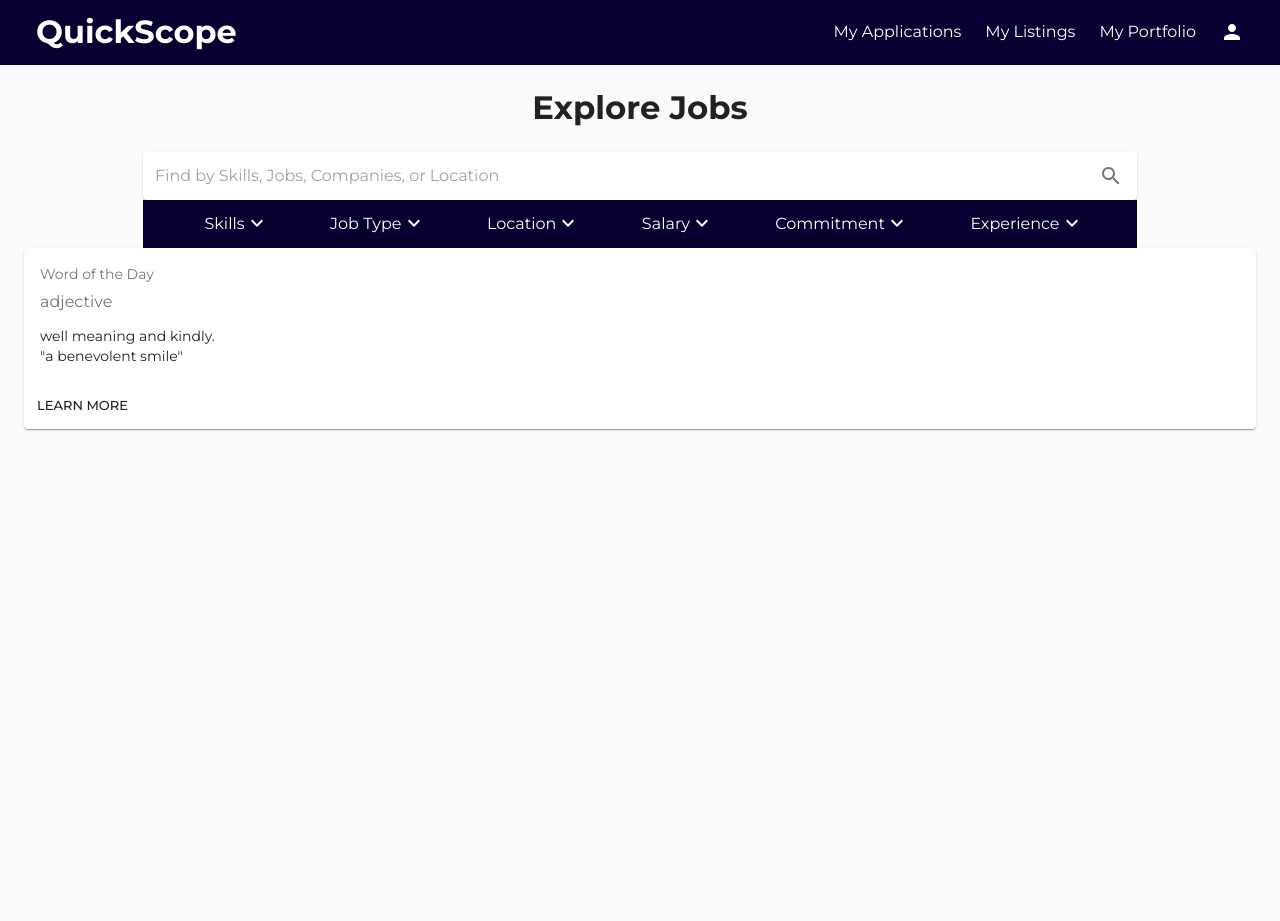
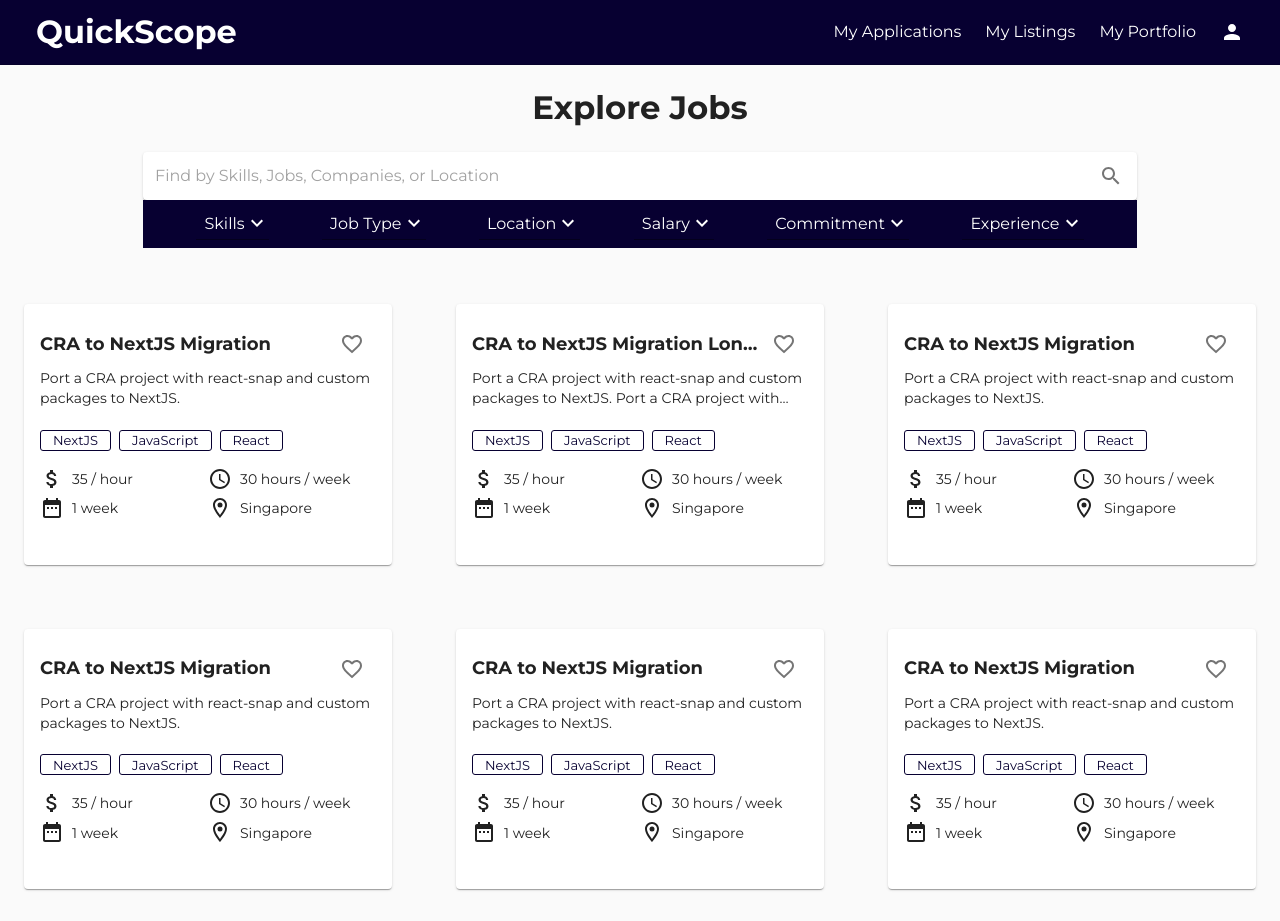
Before and after one commit to nelsontky/quickscope-frontend, a React (Create React App) app: page / in a window 1280 px wide. Before the commit the page ends 800 px from the top, so only its background shows below. Built offline with nearby package versions, Linux system fonts and the light colour scheme.

Commit message:
Half of homepage

```diff
--- /dev/null
+++ b/src/components/IconWithText.js
@@ -0,0 +1,23 @@
+import React from "react";
+
+// Material UI components
+import Typography from "@material-ui/core/Typography";
+import Grid from "@material-ui/core/Grid";
+
+export default function IconWithText({
+  IconComponent,
+  children,
+  className,
+  ...rest
+}) {
+  return (
+    <Grid container spacing={1} wrap="nowrap" alignItems="center">
+      <Grid item>{React.cloneElement(IconComponent)}</Grid>
+      <Grid item>
+        <Typography {...rest} className={className}>
+          {children}
+        </Typography>
+      </Grid>
+    </Grid>
+  );
+}
--- a/src/components/JobPreviewCard.js
+++ b/src/components/JobPreviewCard.js
@@ -1,55 +1,148 @@
-import React from "react";
+import React, { useState } from "react";
 import { makeStyles } from "@material-ui/core/styles";
+
 import Card from "@material-ui/core/Card";
-import CardActions from "@material-ui/core/CardActions";
 import CardContent from "@material-ui/core/CardContent";
-import Button from "@material-ui/core/Button";
+import Grid from "@material-ui/core/Grid";
 import Typography from "@material-ui/core/Typography";
+import IconButton from "@material-ui/core/IconButton";
 
-const useStyles = makeStyles({
+import AttachMoneyIcon from "@material-ui/icons/AttachMoney";
+import QueryBuilderIcon from "@material-ui/icons/QueryBuilder";
+import DateRangeIcon from "@material-ui/icons/DateRange";
+import RoomOutlinedIcon from "@material-ui/icons/RoomOutlined";
+import FavoriteBorderIcon from "@material-ui/icons/FavoriteBorder";
+import FavoriteIcon from "@material-ui/icons/Favorite";
+
+import Tag from "./Tag";
+import IconWithText from "./IconWithText";
+
+const useStyles = makeStyles((theme) => ({
   root: {
-    minWidth: 275,
-  },
-  bullet: {
-    display: "inline-block",
-    margin: "0 2px",
-    transform: "scale(0.8)",
+    width: "100%",
   },
   title: {
-    fontSize: 14,
+    fontSize: 18,
+    fontWeight: theme.typography.fontWeightBold,
+    display: "-webkit-box",
+    "-webkit-line-clamp": 1,
+    "-webkit-box-orient": "vertical",
+    overflow: "hidden",
   },
-  pos: {
-    marginBottom: 12,
+  description: {
+    display: "-webkit-box",
+    "-webkit-line-clamp": 2,
+    "-webkit-box-orient": "vertical",
+    overflow: "hidden",
   },
-});
+}));
 
-export default function JobPreviewCard() {
+export default function JobPreviewCard({ job }) {
   const classes = useStyles();
+  const [isLiked, setIsLiked] = useState(false);
+
+  const {
+    title,
+    description,
+    tags,
+    salary,
+    commitment,
+    duration,
+    location,
+  } = job;
 
   return (
     <Card className={classes.root}>
       <CardContent>
-        <Typography
-          className={classes.title}
-          color="textSecondary"
-          gutterBottom
+        <Grid
+          container
+          wrap="nowrap"
+          alignItems="center"
+          justify="space-between"
         >
-          Word of the Day
-        </Typography>
-        <Typography variant="h5" component="h2">
-        </Typography>
-        <Typography className={classes.pos} color="textSecondary">
-          adjective
-        </Typography>
-        <Typography variant="body2" component="p">
-          well meaning and kindly.
-          <br />
-          {'"a benevolent smile"'}
-        </Typography>
+          <Typography
+            component={Grid}
+            item
+            className={classes.title}
+            gutterBottom
+          >
+            {title}
+          </Typography>
+          <Grid item>
+            <IconButton onClick={() => setIsLiked(!isLiked)}>
+              {isLiked ? (
+                <FavoriteIcon style={{ color: "#c30000" }} />
+              ) : (
+                <FavoriteBorderIcon />
+              )}
+            </IconButton>
+          </Grid>
+        </Grid>
+
+        <Grid container spacing={2} direction="column">
+          <Grid item>
+            <Typography
+              className={classes.description}
+              variant="body2"
+              component="p"
+              gutterBottom
+            >
+              {description}
+            </Typography>
+          </Grid>
+          <Grid item>
+            <Grid container spacing={1}>
+              {tags.map((tag) => (
+                <Grid item key={tag}>
+                  <Tag label={tag} variant="outlined" />
+                </Grid>
+              ))}
+            </Grid>
+          </Grid>
+          <Grid item>
+            <Grid container wrap="nowrap">
+              <Grid item xs={6}>
+                <IconWithText
+                  variant="body2"
+                  gutterBottom
+                  IconComponent={<AttachMoneyIcon />}
+                >
+                  {salary}
+                </IconWithText>
+              </Grid>
+              <Grid item xs={6}>
+                <IconWithText
+                  variant="body2"
+                  gutterBottom
+                  IconComponent={<QueryBuilderIcon />}
+                >
+                  {commitment}
+                </IconWithText>
+              </Grid>
+            </Grid>
+            <Grid container wrap="nowrap">
+              <Grid item xs={6}>
+                <IconWithText
+                  variant="body2"
+                  gutterBottom
+                  IconComponent={<DateRangeIcon />}
+                >
+                  {duration}
+                </IconWithText>
+              </Grid>
+              <Grid item xs={6}>
+                <IconWithText
+                  variant="body2"
+                  gutterBottom
+                  IconComponent={<RoomOutlinedIcon />}
+                >
+                  {location}
+                </IconWithText>
+              </Grid>
+            </Grid>
+          </Grid>
+        </Grid>
       </CardContent>
-      <CardActions>
-        <Button size="small">Learn More</Button>
-      </CardActions>
     </Card>
   );
 }
--- /dev/null
+++ b/src/components/Tag.js
@@ -0,0 +1,24 @@
+import React from "react";
+import { makeStyles } from "@material-ui/core/styles";
+
+import Chip from "@material-ui/core/Chip";
+
+const useStyles = makeStyles(({
+  chip: {
+    borderRadius: 3,
+    height: 21,
+  },
+}));
+
+export default function Tag({ label, variant }) {
+  const classes = useStyles();
+
+  return (
+    <Chip
+      className={classes.chip}
+      label={label}
+      variant={variant}
+      color="primary"
+    />
+  );
+}
--- a/src/db.json
+++ b/src/db.json
@@ -6,5 +6,61 @@
     "salary": ["< 1000", "between 1000 to 3000", "> 3000"],
     "commitment": ["1 - 3 months", "1 -2 years", "> 2 years"],
     "experience": ["Entry Level", "Experienced"]
-  }
+  },
+  "jobs": [
+    {
+      "title": "CRA to NextJS Migration",
+      "description": "Port a CRA project with react-snap and custom packages to NextJS.",
+      "tags": ["NextJS", "JavaScript", "React"],
+      "salary": "35 / hour",
+      "commitment": "30 hours / week",
+      "duration": "1 week",
+      "location": "Singapore"
+    },
+    {
+      "title": "CRA to NextJS Migration Long Title Testing LOL HAHAHHA",
+      "description": "Port a CRA project with react-snap and custom packages to NextJS. Port a CRA project with react-snap and custom packages to NextJS. Port a CRA project with react-snap and custom packages to NextJS.",
+      "tags": ["NextJS", "JavaScript", "React"],
+      "salary": "35 / hour",
+      "commitment": "30 hours / week",
+      "duration": "1 week",
+      "location": "Singapore"
+    },
+    {
+      "title": "CRA to NextJS Migration",
+      "description": "Port a CRA project with react-snap and custom packages to NextJS.",
+      "tags": ["NextJS", "JavaScript", "React"],
+      "salary": "35 / hour",
+      "commitment": "30 hours / week",
+      "duration": "1 week",
+      "location": "Singapore"
+    },
+    {
+      "title": "CRA to NextJS Migration",
+      "description": "Port a CRA project with react-snap and custom packages to NextJS.",
+      "tags": ["NextJS", "JavaScript", "React"],
+      "salary": "35 / hour",
+      "commitment": "30 hours / week",
+      "duration": "1 week",
+      "location": "Singapore"
+    },
+    {
+      "title": "CRA to NextJS Migration",
+      "description": "Port a CRA project with react-snap and custom packages to NextJS.",
+      "tags": ["NextJS", "JavaScript", "React"],
+      "salary": "35 / hour",
+      "commitment": "30 hours / week",
+      "duration": "1 week",
+      "location": "Singapore"
+    },
+    {
+      "title": "CRA to NextJS Migration",
+      "description": "Port a CRA project with react-snap and custom packages to NextJS.",
+      "tags": ["NextJS", "JavaScript", "React"],
+      "salary": "35 / hour",
+      "commitment": "30 hours / week",
+      "duration": "1 week",
+      "location": "Singapore"
+    }
+  ]
 }
--- a/src/pages/Home.js
+++ b/src/pages/Home.js
@@ -15,8 +15,12 @@ import { splitCamelCase } from "../utils/general-utils";
 import db from "../db.json";
 
 const searchFilters = db.filters;
+const jobs = db.jobs;
 
 const useStyles = makeStyles((theme) => ({
+  resultsContainer: {
+    marginTop: theme.spacing(3),
+  },
   searchBar: {
     maxWidth: "994px",
     margin: "0 auto",
@@ -77,7 +81,14 @@ export default function Home() {
           </Grid>
         ))}
       </Grid>
-      <JobPreviewCard />
+
+      <Grid container spacing={8} className={classes.resultsContainer}>
+        {jobs.map((job, i) => (
+          <Grid item xs={4} key={i}>
+            <JobPreviewCard job={job} />
+          </Grid>
+        ))}
+      </Grid>
     </Box>
   );
 }
```
